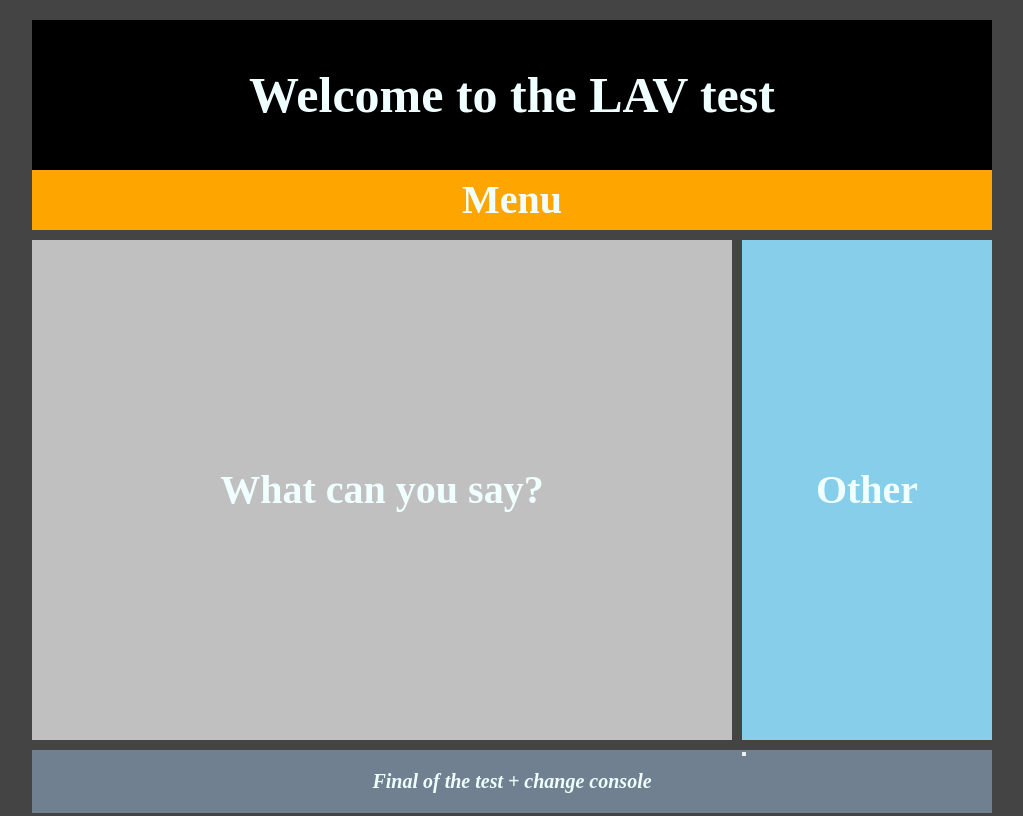
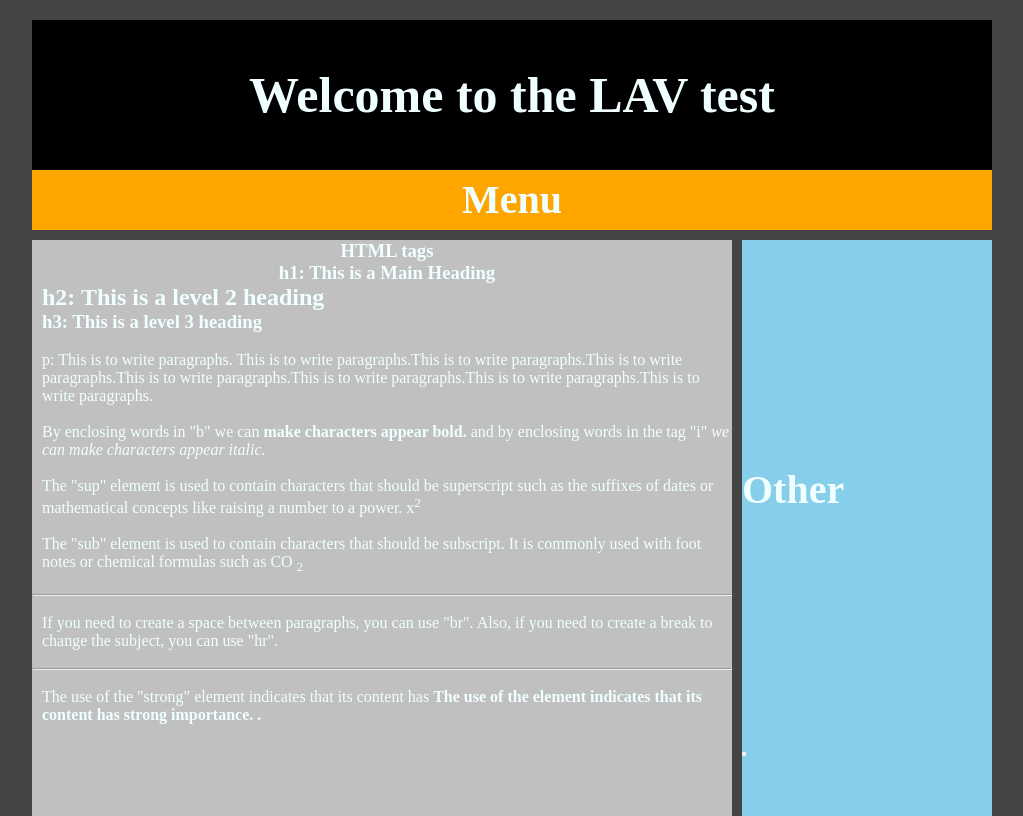
Before and after one commit to leonardlav/Firstweb, a plain HTML site: page index.html in a window 1280 px wide. Shown: the top 816 px of the page, without its empty margins (128-1151 px from the left). Drawn offline with Linux system fonts and the light colour scheme.

Commit message:
make content

```diff
--- a/index.html
+++ b/index.html
@@ -18,8 +18,35 @@
             <h2>Menu</h2>
         </nav>
         <section id="test1">
+
             <article>
-                <h2>What can you say?</h2>
+                <h1 id="titles"> HTML tags</h1>
+                <h1>h1: This is a Main Heading</h1>
+                <h2>h2: This is a level 2 heading</h2>
+                <h3>h3: This is a level 3 heading</h2>
+                <br>
+                <p>p: This is to write paragraphs. This is to write paragraphs.This is to write paragraphs.This is to write paragraphs.This is to write paragraphs.This is to write paragraphs.This is to write paragraphs.This is to write paragraphs.
+                </p>
+                <br>
+                <p>
+                    By enclosing words in "b" we can <b>make characters appear bold.</b>
+                    and by enclosing words in the tag "i" <i>we can make characters appear italic.</i>
+              </p>
+              <br>
+              <p>The "sup" element is used to contain characters that should be superscript such as the suffixes of dates or mathematical concepts like raising a number to a power. x<sup>2</sup></p>
+              <br>
+              <p>The "sub" element is used to contain characters that should be subscript. It is commonly used with foot notes or chemical formulas such as CO <sub>2</sub> </p>
+            <br>
+            <hr>
+            <br>
+            <p>
+                If you need to create a space between paragraphs, you can use "br". Also, if you need to create a break to change the subject, you can use "hr".
+            </p>
+            <br>
+            <hr>
+            <br>
+              <p>The use of the "strong" element indicates that its content has  <strong>The use of the <strong> element indicates that its content has strong importance. </strong>. </p>
+
             </article>
         </section>
         <aside>
--- a/styles.css
+++ b/styles.css
@@ -38,34 +38,43 @@ nav h2 {
 
 #test1 {
     width: 700px;
-    height: 500px;
+    height: 1000px;
     float: left;
     background: silver;
+
     margin-top: 10px;
     margin-right: 10px;
     margin-bottom: 10px;
 
 }
 
+#test1 h1 {
+    margin-inline-start: 10px;
+    text-align: center;
+}
 #test1 h2 {
-    font-size: 40px;
-    text-align: center;
-    line-height: 500px;
-
+    margin-inline-start: 10px;
+ }
+#test1 h3 {
+    margin-inline-start: 10px;
 }
-
+#test1 p {
+    margin-inline-start: 10px;
+}
 aside {
     width: 250px;
-    height: 500px;
+    height: 1000px;
     background: skyblue;
     margin-top: 10px;
     float: right;
+
 }
 
 aside h2 {
     font-size: 40px;
-    text-align: center;
+    text-align: left;
     line-height: 500px;
+
 }
 
 
```
